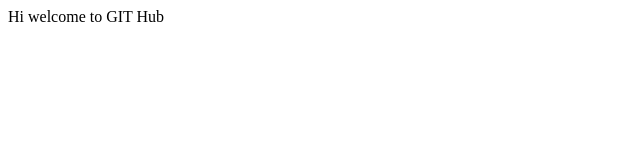
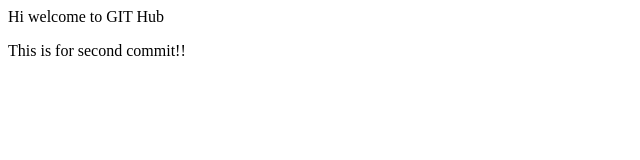
Before and after one commit to KarthikGangadhara/Parking-Application, a plain HTML site: page index.html in a window 1280 px wide. Shown: the whole page, without its empty margins (0-640 px from the left). Drawn offline with Linux system fonts and the light colour scheme.

Commit message:
commit without staging

```diff
--- a/index.html
+++ b/index.html
@@ -7,5 +7,6 @@
 </head>
 <body>
     Hi welcome to GIT Hub
+    <p>This is for second commit!!</p>
 </body>
 </html>
```
